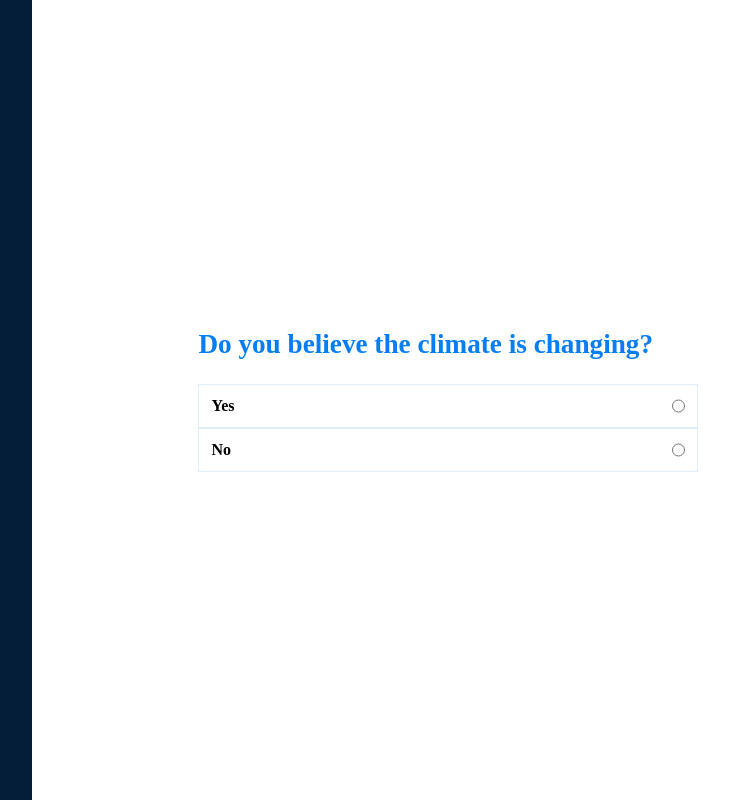
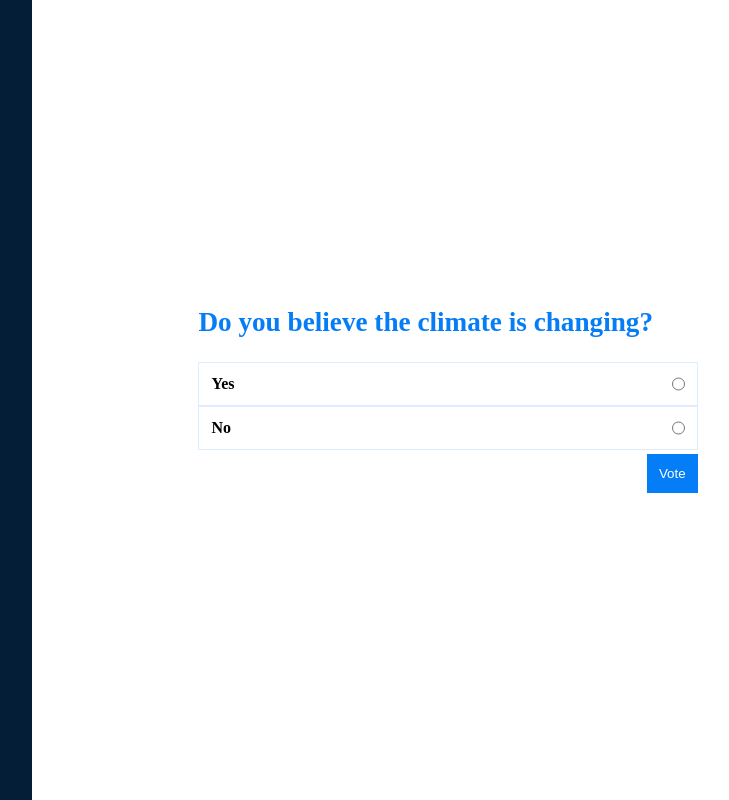
Before and after one commit to colejagdtiger/HtNPollingApp, a Flask app: page / in a window 1280 px wide. Shown: the whole page, without its empty margins (416-1145 px from the left). Run offline with Flask 2, Linux system fonts and the light colour scheme.

Commit message:
Add and style submit button

```diff
--- a/templates/index.html
+++ b/templates/index.html
@@ -29,6 +29,8 @@
 
       #question-wrap {
         margin: 0 20%;
+        display: flex;
+        flex-direction: column;
       }
 
       #question-wrap .question-text {
@@ -51,6 +53,21 @@
 
       .question-option-wrap label {
         font-weight: bold;
+      }
+
+      #question-submit {
+        border: none;
+        background-color: #057df6;
+        padding: 12px;
+        color: white;
+        align-self: center;
+        margin-top: 4px;
+        margin-left: auto;
+        cursor: pointer;
+      }
+
+      #question-submit:hover {
+        background-color: #041e37;
       }
 
       @media (max-width: 500px) {
@@ -83,6 +100,7 @@
           <div class="question-option-wrap">
             <label>No</label><input type="radio" />
           </div>
+          <button id="question-submit">Vote</button>
         </div>
       </div>
     </div>
```
